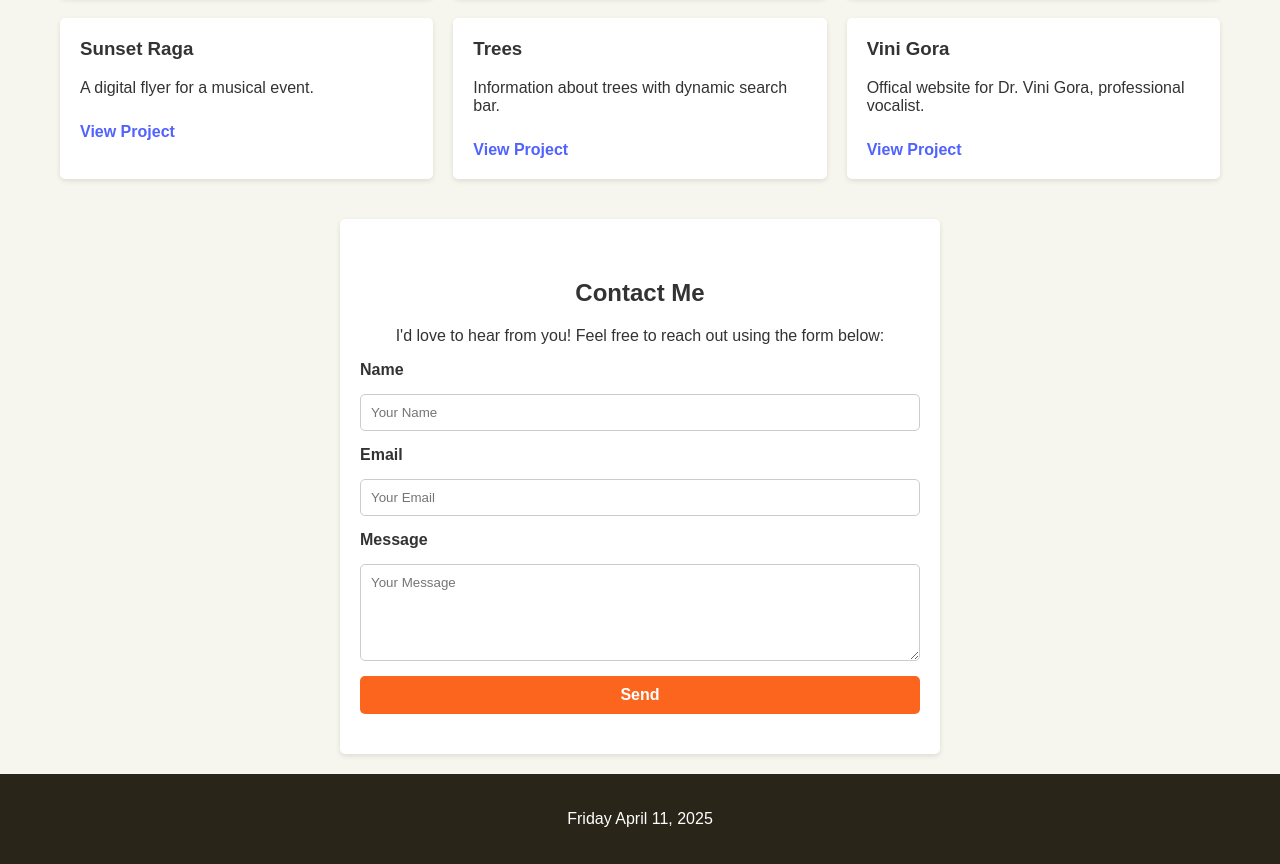
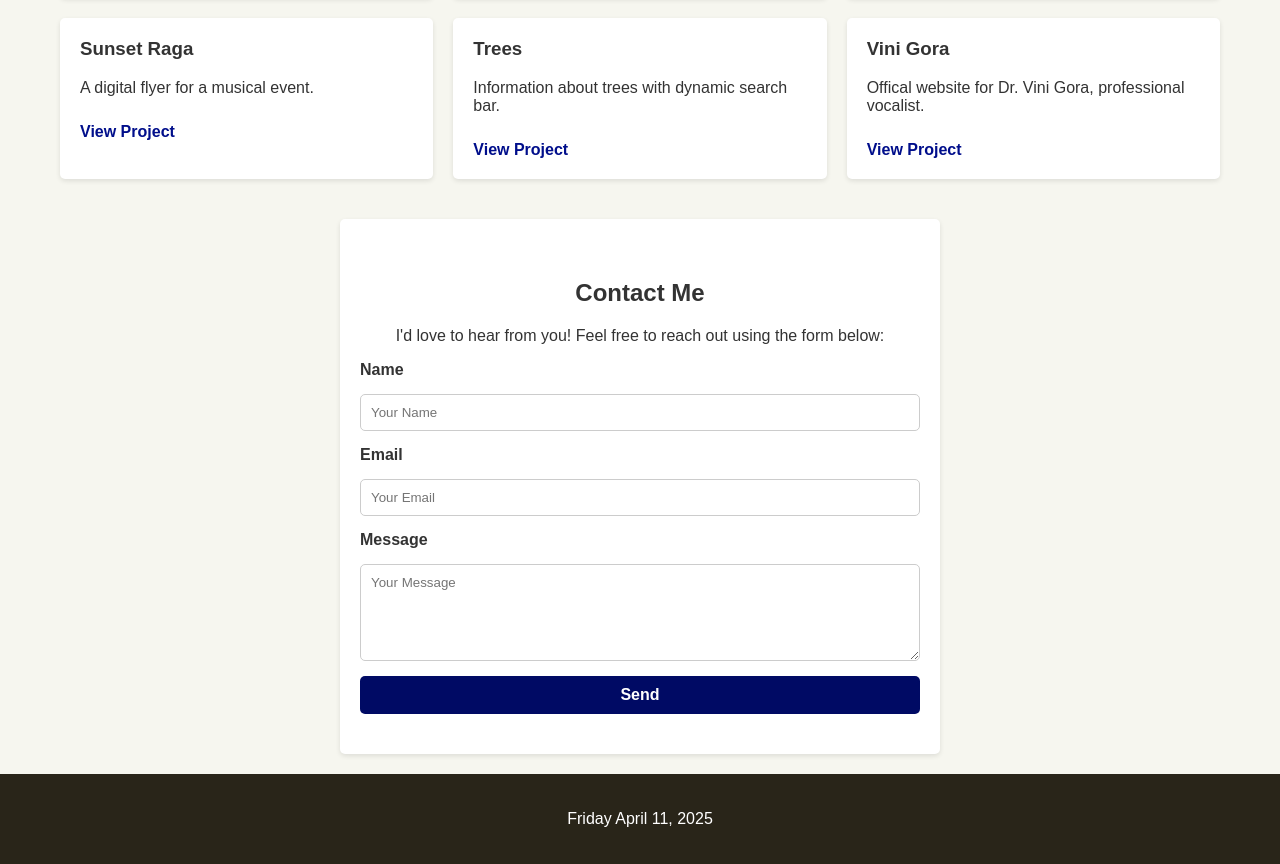
Before and after one commit to kironroy/kironroy-react, a React (Create React App) app: page / in a window 1280 px wide. Shown: the part 1381-2245 px from the top of the page. Built offline with nearby package versions, Linux system fonts and the light colour scheme; a web font is replaced by a local one.

Commit message:
Colors
- colors

```diff
--- a/src/components/Contact.css
+++ b/src/components/Contact.css
@@ -37,7 +37,7 @@
 }
 
 .contact button {
-  background: #fb651e;
+  background: #000A64;
   color: white;
   padding: 10px 15px;
   font-size: 1em;
--- a/src/components/Portfolio.css
+++ b/src/components/Portfolio.css
@@ -34,7 +34,7 @@ h2 {
 .project-card a {
   display: inline-block;
   margin-top: 10px;
-  color: #5062ff;
+  color: #000e8b;
   text-decoration: none;
   font-weight: 600;
 }
```
